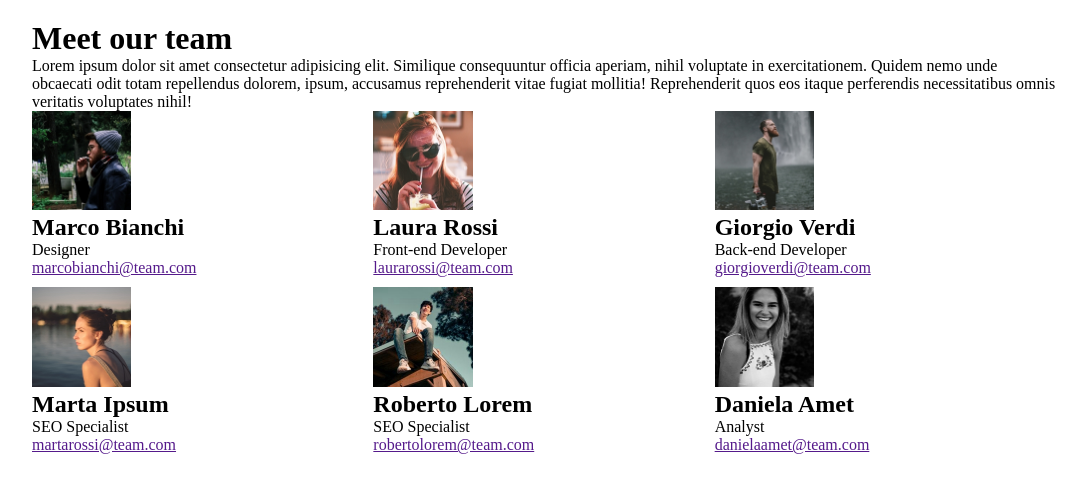
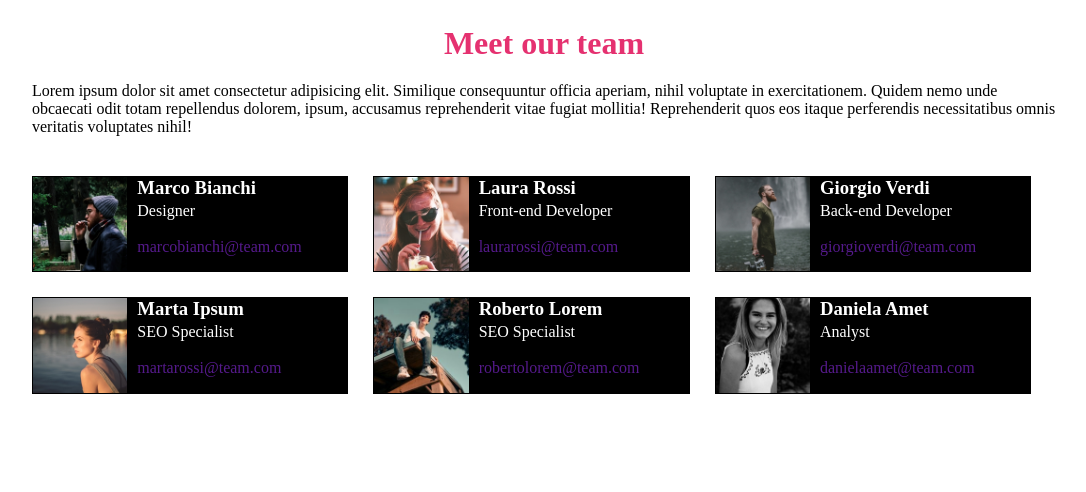
Before and after one commit to giuseppecasaburi/js-our-team, a plain HTML site: page index.html in a window 1280 px wide. Shown: the whole page, without its empty margins (96-1182 px from the left). Drawn offline with Linux system fonts and the light colour scheme.

Commit message:
feat: completamento esercizio base

```diff
--- a/css/style.css
+++ b/css/style.css
@@ -7,6 +7,12 @@
 
 img {
     max-width: 100%;
+    display: block;
+
+}
+
+a {
+    text-decoration: none;
 }
 
 /* CLASSI UTILITY */
@@ -18,19 +24,49 @@ img {
 
 .row {
     display: flex;
+}
+
+.row-plus {
     flex-wrap: wrap;
-    gap: 10px;
+    gap: 25px;
 }
 
 .col-3 {
-    width: calc((100% - 30px) / 3);
+    width: calc((100% - 75px) / 3);
 }
 
 /* LAYOUT */
+#header {
+    padding: 5px 0 20px;
+}
+
+#main-title {
+    text-align: center;
+    color: #e53170;
+}
+
+#description {
+    padding-bottom: 40px;
+}
+
+.card {
+    border: 1px solid black;
+    background-color: black;
+    color: white;
+
+}
+
 .photo {
     width: 30%;
 }
 
 .content {
     width: 70%;
+    padding-left: 10px;
+    flex-direction: column;
 }
+
+.name{
+    font-weight: 900;
+    padding-bottom: 3px;
+}
--- a/index.html
+++ b/index.html
@@ -10,16 +10,16 @@
 <body>
 
     <div class="container">
-        <header>
-            <h1>Meet our team</h1>
+        <header id="header">
+            <h1 id="main-title">Meet our team</h1>
         </header>
 
         <main>
-            <p>Lorem ipsum dolor sit amet consectetur adipisicing elit. Similique consequuntur officia aperiam, nihil voluptate in exercitationem. Quidem nemo unde obcaecati odit totam repellendus dolorem, ipsum, accusamus reprehenderit vitae fugiat mollitia!
+            <p id="description">Lorem ipsum dolor sit amet consectetur adipisicing elit. Similique consequuntur officia aperiam, nihil voluptate in exercitationem. Quidem nemo unde obcaecati odit totam repellendus dolorem, ipsum, accusamus reprehenderit vitae fugiat mollitia!
             Reprehenderit quos eos itaque perferendis necessitatibus omnis veritatis voluptates nihil!</p>
 
             <section id="team">
-                <div class="row">
+                <div class="row row-plus">
 
                 </div>
 
--- a/js/script.js
+++ b/js/script.js
@@ -51,12 +51,12 @@ function assegnazione(teamMembers) {
     const { name, role, email, img } = teamMembers[i];
     cards += `
         <div class="col-3">
-          <div class="card">
+          <div class="card row">
             <div class="photo">
               <img src="./${img}" alt="">
             </div>
-            <div class="content">
-              <h2>${name}</h2>
+            <div class="content row">
+              <h3 class="name">${name}</h3>
               <span>${role}</span>
               <br>
               <a href="">${email}</a>
```
